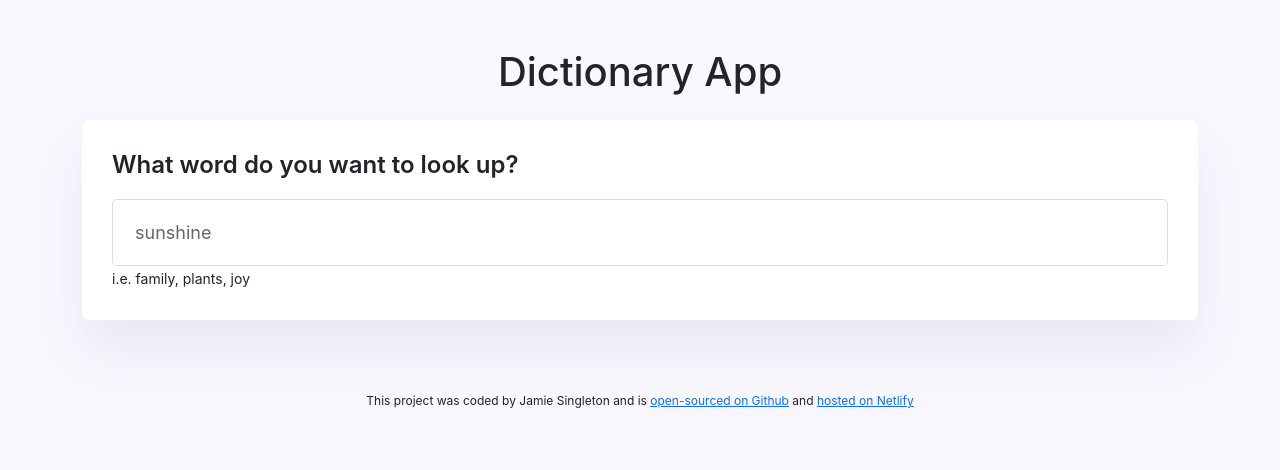
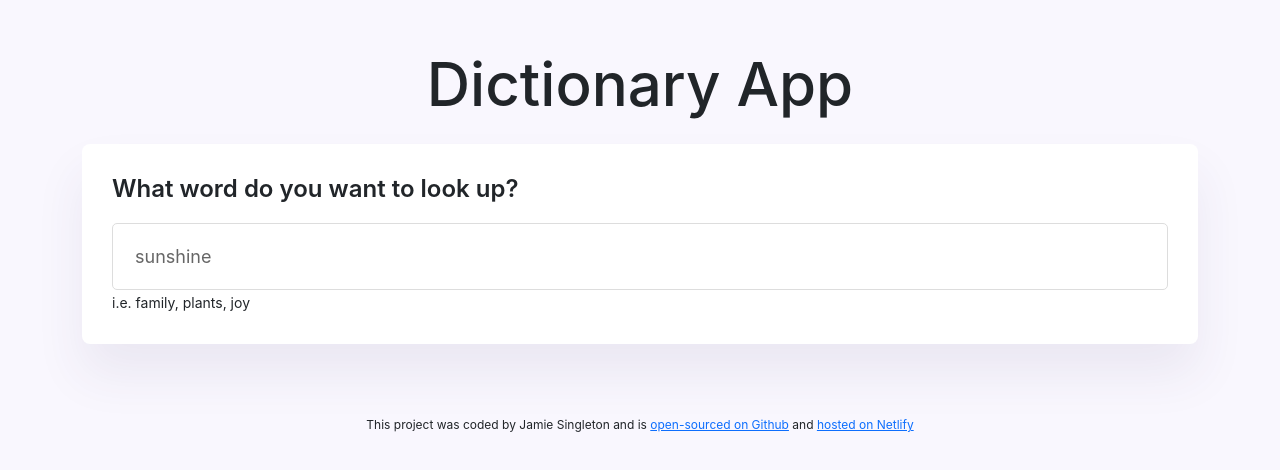
Before and after one commit to JamieS00/dictionary-react, a React (Create React App) app: page / in a window 1280 px wide. Shown: the top 470 px of the page. Built offline with nearby package versions, Linux system fonts and the light colour scheme; no server answers.

Commit message:
css updates

```diff
--- a/src/App.css
+++ b/src/App.css
@@ -1,5 +1,9 @@
 .App {
   text-align: center;
+}
+h1 {
+  text-align: center;
+  font-size: 60px;
 }
 
 .App-logo {
```
